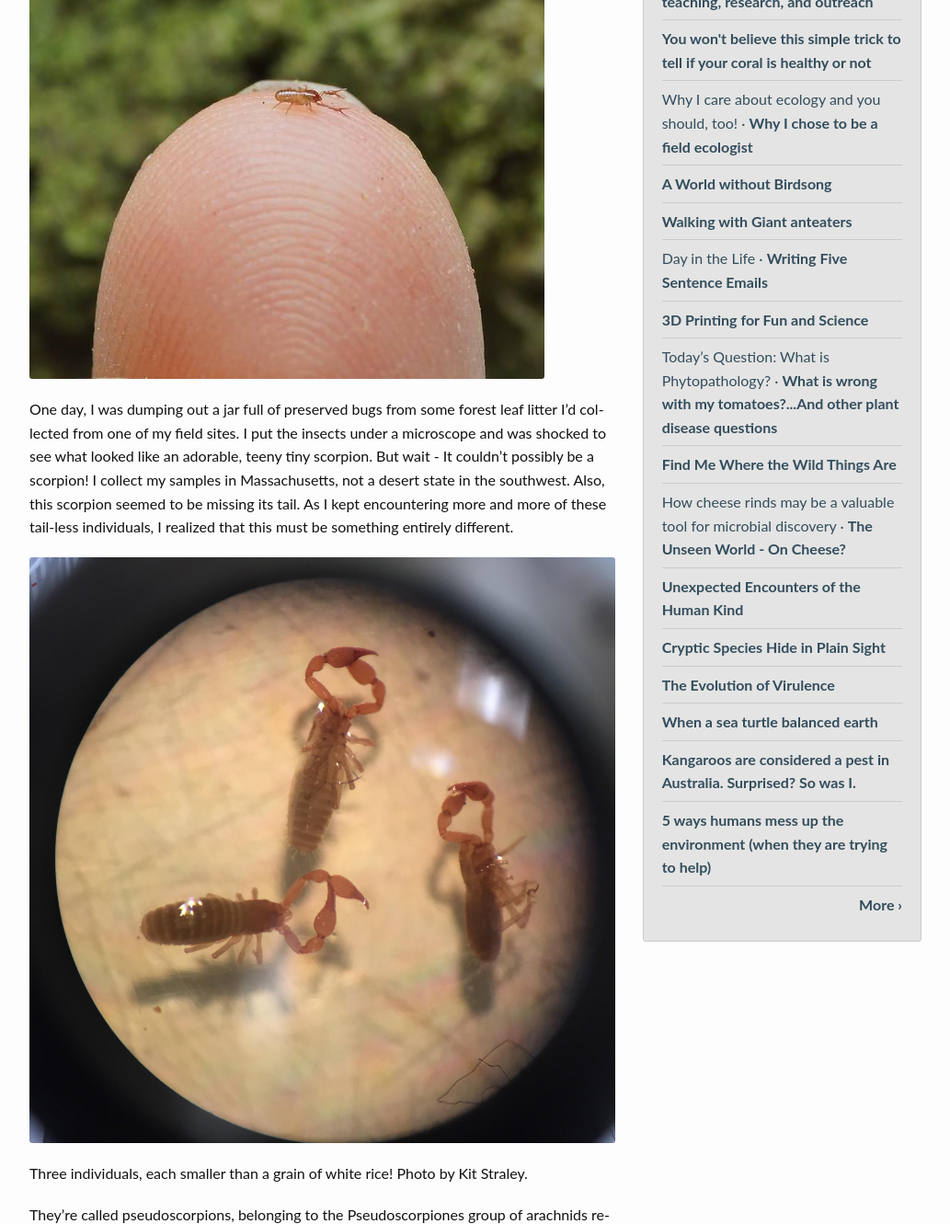
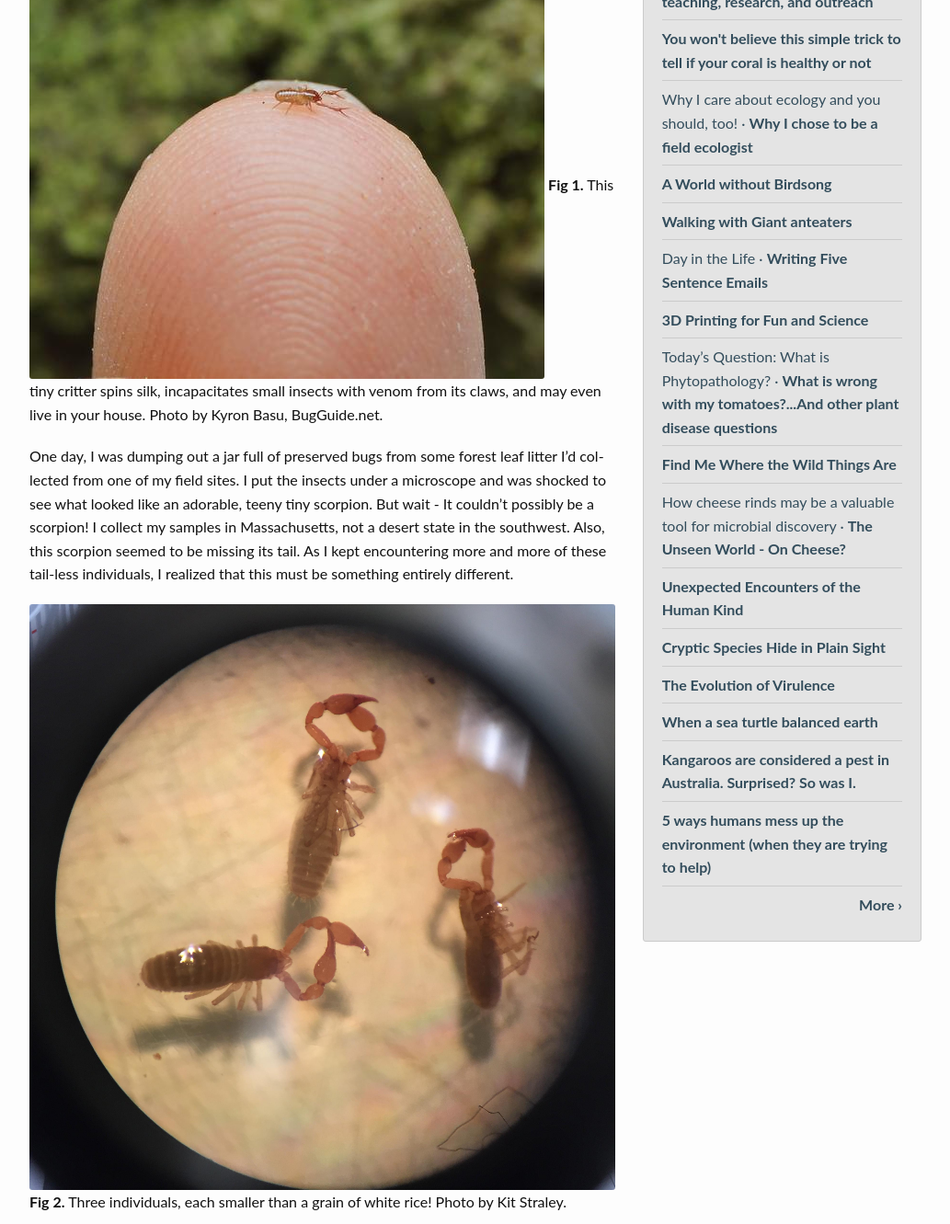
Before and after one commit to tguttata/thatslifesci-1, a Jekyll site: the page built from _posts/2016-03-19-pseudoscorpions.md, in a window 1280 px wide and 1400 px high, scrolled down 620 px, cut to the strip 69-1400 px from the top of the window. Shown: the whole strip at 92% size, without its empty margins (123-1156 px from the left). Built offline with Jekyll 4.4.1, drawn with Linux system fonts in a browser that asks for light colours; comment, search, counter and statistics services are not loaded.

Commit message:
Update 2016-03-19-pseudoscorpions.md

```diff
--- a/_posts/2016-03-19-pseudoscorpions.md
+++ b/_posts/2016-03-19-pseudoscorpions.md
@@ -26,24 +26,23 @@ image:
 header:
   image_fullwidth: "you-can-delete-me-header.png"
 ---
-![image alt text]({{ site.url }}/public/TjWWdc4FS66dcRPYmrXLKw_img_0.jpg "This tiny critter spins silk, incapacitates small insects with venom from its claws, and may even live in your house. Photo by Kyron Basu, BugGuide.net.")
+![image alt text]({{ site.url }}/public/TjWWdc4FS66dcRPYmrXLKw_img_0.jpg)
+**Fig 1.** This tiny critter spins silk, incapacitates small insects with venom from its claws, and may even live in your house. Photo by Kyron Basu, BugGuide.net.
 
 One day, I was dumping out a jar full of preserved bugs from some forest leaf litter I'd collected from one of my field sites. I put the insects under a microscope and was shocked to see what looked like an adorable, teeny tiny scorpion. But wait - It couldn’t possibly be a scorpion! I collect my samples in Massachusetts, not a desert state in the southwest. Also, this scorpion seemed to be missing its tail. As I kept encountering more and more of these tail-less individuals, I realized that this must be something entirely different.
 
  ![image alt text]({{ site.url }}/public/TjWWdc4FS66dcRPYmrXLKw_img_1.jpg)
-
-Three individuals, each smaller than a grain of white rice! Photo by Kit Straley.
+**Fig 2.** Three individuals, each smaller than a grain of white rice! Photo by Kit Straley.
 
 They're called pseudoscorpions, belonging to the Pseudoscorpiones group of arachnids related to true scorpions and spiders. There are over 3,500 species of them worldwide, a whopping number when you consider that there are less than 300 species of mammals belonging to the Carnivora group. North America in particular has approximately 420 species.
 
  ![image alt text]({{ site.url }}/public/TjWWdc4FS66dcRPYmrXLKw_img_2.jpg)
-Figure from Buddle (2010) illustrating the diversity of pseudoscorpions in size, shape, and color.
+**Fig 3.** Figure from Buddle (2010) illustrating the diversity of pseudoscorpions in size, shape, and color.
 
 These creatures are incredibly diverse and exist worldwide. Despite their high levels of diversity, they are rarely seen because they live under bark or stones, in leaf litter or mosses, and between the boards of buildings. One particular species even lives in houses, hunting the small insects that would otherwise be house pests. Should we be scared? After all, they do have pinching claws that produce venom.
 
 ![image alt text]({{ site.url }}/public/TjWWdc4FS66dcRPYmrXLKw_img_3.jpg)
-
- Close up of a "thoughtful" pseudoscorpion. Photo by Dennis Spamlin, Flickr.
+**Fig 4.** Close up of a "thoughtful" pseudoscorpion. Photo by Dennis Spamlin, Flickr.
 
 Pseudoscorpions are not harmful to humans, and are in fact helpful! They do not damage property, eat tiny pests like mites, and their venom is not dangerous to us in such small amounts.
 
@@ -51,9 +50,8 @@ Now that we've gotten that concern out of the way, let’s focus on what makes t
 
 They hitch a ride. Pseudoscorpions have been documented hitchhiking on all kinds of flies and beetles. In one particular study of their hitchhiking, scientists found that males even BATTLE IT OUT on the backs of beetles to establish mating territories should a female hop on.
 
-![image alt text]({{ site.url }}/public/TjWWdc4FS66dcRPYmrXLKw_img_4.jpg)![image alt text]({{ site.url }}/public/TjWWdc4FS66dcRPYmrXLKw_img_5.jpg)
-
-Pseudoscorpions hitching a ride on flies. Left photo by Tom Murray, right photo by Nick Block, BugGuide.net.
+![image alt text]({{ site.url }}/public/TjWWdc4FS66dcRPYmrXLKw_img_4.jpg)![image alt text]({{ site.url}}/public/TjWWdc4FS66dcRPYmrXLKw_img_5.jpg)
+**Fig 5.** Pseudoscorpions hitching a ride on flies. Left photo by Tom Murray, right photo by Nick Block, BugGuide.net.
 
 For mating, males deposit sperm packets on the ground for the females to pick up. Sometimes she finds it on her own, sometimes he helps her out by leaving a trail of silk to guide her, and sometimes he just straight up drags her over the sperm pile to make sure she doesn't miss it!
 
```
